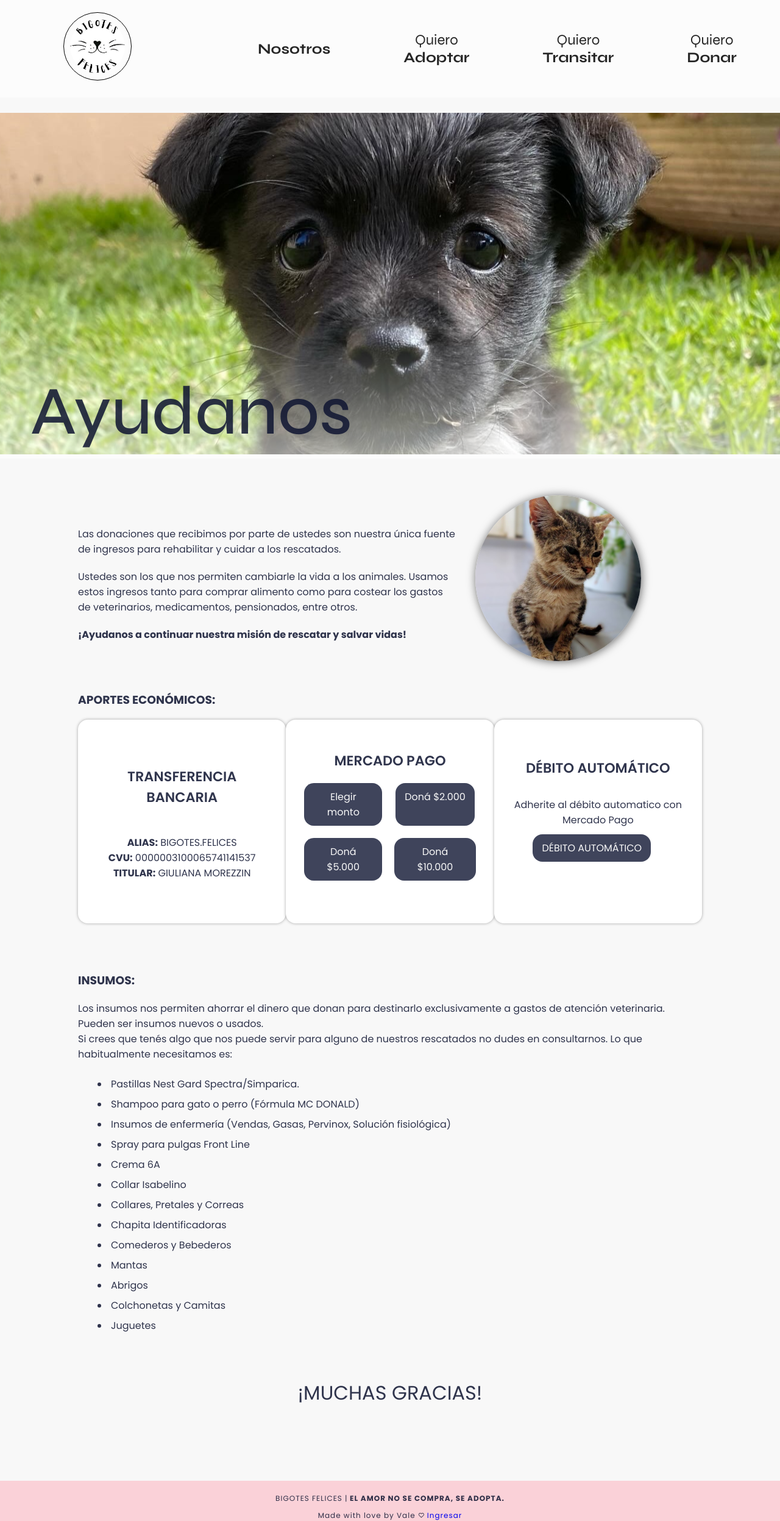
After one commit to DonMaggio/PerritosPage, a Django app: template perritos_app/templates/dona.html in a window 1280 px wide. The commit adds this page. Shown: the whole page at 61% size. Run offline with Django 5.2, Linux system fonts and the light colour scheme; the template is opened without the code that fills it, so the values that code supplies are empty.

Commit message:
se completan templates

```diff
--- a/perritos_app/static/css/adopta.css
+++ b/perritos_app/static/css/adopta.css
@@ -70,6 +70,7 @@
 .rescatado-img{
     max-height: 50vh;
     width: 20vw;
+    aspect-ratio: 2 / 3;
     border-radius: 15px;
     object-fit: cover;
     box-shadow: 0px 0px 10px #0009;
--- /dev/null
+++ b/perritos_app/static/css/dona.css
@@ -0,0 +1,153 @@
+
+/* ---- DONA ---- */
+
+p{
+    padding-top: 20px;
+}
+
+.dona{
+    container-name: adopta;
+    container-type: inline-size;
+    display: flex;
+    flex-direction: column;
+    align-content: center;
+    margin-bottom: 100px;
+}
+
+.dona__header{
+    margin-top: 10rem;
+    height: 10%;
+    position: relative;
+    overflow: hidden;
+
+}
+
+.dona__header-img{
+    height: 70vh;
+    width: 100%;
+    object-fit: cover;
+
+}
+
+.dona__header-capa{
+    position: absolute; /* Posiciona la capa sobre la imagen */
+    top: 0; /* Alinea al borde superior */
+    left: 0; /* Alinea al borde izquierdo */
+    right: 0; /* Alinea al borde derecho */
+    bottom: 0; /* Alinea al borde inferior */
+    background:linear-gradient(to bottom, #ffffff00 60%, #ffffff99 100%)
+
+}
+
+.dona__header h1{
+    margin: 0;
+    position: absolute;
+    bottom: 10px; /* Distancia desde el borde inferior */
+    left: 50px; /* Distancia desde el borde izquierdo */
+    font-size: 7rem; /* Tamaño de la fuente */
+    font-family: 'syne', sans-serif;
+    font-weight: 500;
+    color: #101632dd;
+}
+
+
+.dona__presentacion{
+    padding-top: 60px;
+    padding-right: 100px;
+    margin: auto;
+    width: 80%;
+    display: flex;
+    flex-direction: row-reverse;
+    gap: 30px;
+    align-items: center;
+}
+
+.dona__presentacion img{
+    height: 17rem;
+    object-fit: cover;
+    border-radius: 50%;
+    box-shadow: 1px 1px 15px #0009;
+}
+
+.dona__titulo{
+    padding: 30px 0;
+    margin: auto;
+    width: 80%;
+}
+
+.dona__titulo p{
+    padding: 0;
+}
+
+.dona__opciones{
+    display: flex;
+    flex-direction: row;
+    justify-content: space-around;
+}
+
+.dona__opcion{
+    width: 380px;
+    display: flex;
+    flex-direction: column;
+    background-color: white;
+    padding: 50px 30px 70px 30px;
+    border-radius: 16px;
+    box-shadow: 0px 0px 5px #0005;
+    text-align: center;
+}
+
+.dona__opcion h4{
+    font-size: 1.4rem;
+    font-weight: 600;
+    padding-bottom: 20px;
+    margin: auto;
+}
+
+.dona__opcion-da{
+    padding-bottom: 30px;
+}
+
+
+.dona__button{
+    margin: auto;
+    display: grid;
+    grid-template-columns: repeat(2, auto);
+    grid-template-rows: repeat(2, auto);
+    gap: 20px;
+    padding: 0px
+}
+
+.dona__button a{
+    display: inline-block;
+    margin: 0 auto;
+    padding: 10px 15px; /* Espaciado interno */
+    background-color: #101632cc; /* Color de fondo */
+    color: #f8f8f8;
+    font-weight: 400;
+    font-size: 1rem;
+    text-decoration: none; /* Quita el subrayado */
+    border-radius: 16px; /* Bordes redondeados */
+    border: none; /* Sin borde */
+}
+
+.dona__button a:hover{
+    background-color: #fd819577 ;
+    color: inherit;
+}
+.dona__aclaracion, .dona__aclaracion p{
+    padding: 10px;
+    text-align: center;
+    font-size: 2rem;
+}
+
+.dona__insumos-lista{
+    padding: 20px 50px;
+}
+
+.dona__insumos-lista li{
+    padding: 4px;
+}
+
+
+
+/* ---- END DONA ---- */
--- a/perritos_app/static/css/nav.css
+++ b/perritos_app/static/css/nav.css
@@ -186,11 +186,19 @@ a{
 
 }
 
-.footer p{
+.footer p, .footerlogout{
     padding-top: 10px;
     margin: auto;
-    font-size: 0.8rem;
+    font-size: 0.75rem;
     letter-spacing: 1px;
+    white-space: nowrap;
+    display: inline-block;
+}
+
+.footerlogout, .footerform{
+    display: inline-block;
+    padding: 0;
+    margin: auto;
 }
 
 .footer-text1{
@@ -201,5 +209,5 @@ a{
 
 .iconfooter{
     width: .9em;
-    height: .8em;
+    height: .75em;
 }
--- /dev/null
+++ b/perritos_app/templates/dona.html
@@ -0,0 +1,84 @@
+{% extends 'nav.html' %}
+{% csrf_token %}
+
+{% block extra_meta %}<meta name="csrf-token" content="{% csrf_token %}">{% endblock %}
+
+{% block title %} B.F. - Doná {% endblock %}
+
+{% block extra_css %}
+{% load static %}
+<link rel="stylesheet" href="{% static 'css/dona.css' %}">  <!-- CSS específico para main.html -->
+{% endblock %}
+
+{% block content %}
+<main class="dona">
+    <div class="dona__container">
+        <div class="dona__header">
+            <img src="../static/images/perro7.jpg" alt="Foto de Perra" class="dona__header-img">
+            <div class="dona__header-capa"></div>
+            <h1>Ayudanos</h1>
+        </div>
+        <div class="dona__presentacion">
+            <img src="../static/images/gato3.jpg" alt="Perro cachorro">
+            <div>
+                <p>Las donaciones que recibimos por parte de ustedes son nuestra única fuente de ingresos para rehabilitar y cuidar a los rescatados.</p>
+                <p>Ustedes son los que nos permiten cambiarle la vida a los animales. Usamos estos ingresos tanto para comprar alimento como para costear los gastos de veterinarios, medicamentos, pensionados, entre otros.</p>
+                <p><b>¡Ayudanos a continuar nuestra misión de rescatar y salvar vidas! </b></p>
+            </div>
+        </div>
+        <div class="dona__titulo">
+            <h3>APORTES ECONÓMICOS:</h3>
+            <div class="dona__opciones">
+                <div class="dona__opcion">
+                    <h4>TRANSFERENCIA BANCARIA</h4>
+                    <p><b>ALIAS:</b> BIGOTES.FELICES</p>
+                    <p><b>CVU:</b> 0000003100065741141537</p>
+                    <p><b>TITULAR:</b> GIULIANA MOREZZIN</p>
+                </div>
+                <div class="dona__opcion">
+                    <h4>MERCADO PAGO</h4>
+                    <div class="dona__button">
+                        <a href="https://www.mercadopago.com.ar/" target="_blank" rel="noopener noreferrer">Elegir monto</a>
+                        <a href="https://www.mercadopago.com.ar/" target="_blank" rel="noopener noreferrer">Doná $2.000</a>
+                        <a href="https://www.mercadopago.com.ar/" target="_blank" rel="noopener noreferrer">Doná $5.000</a>
+                        <a href="https://www.mercadopago.com.ar/" target="_blank" rel="noopener noreferrer">Doná $10.000</a>
+                    </div>
+                </div>
+                <div class="dona__opcion">
+                    <h4>DÉBITO AUTOMÁTICO</h4>
+                    <p class="dona__opcion-da">Adherite al débito automatico con Mercado Pago</p>
+                    <div class="dona__button">
+                        <a href="https://www.mercadopago.com.ar/" target="_blank" rel="noopener noreferrer">DÉBITO AUTOMÁTICO</a>
+                    </div>
+                </div>
+            </div>
+        </div>
+        <div class="dona__titulo">
+            <h3>INSUMOS:</h3>
+            <p>Los insumos nos permiten ahorrar el dinero que donan para destinarlo exclusivamente a gastos de atención veterinaria. Pueden ser insumos nuevos o usados. <br>
+            Si crees que tenés algo que nos puede servir para alguno de nuestros rescatados no dudes en consultarnos. Lo que habitualmente necesitamos es:
+            </p>
+            <ul class="dona__insumos-lista">
+                <li>Pastillas Nest Gard Spectra/Simparica.</li>
+                <li>Shampoo para gato o perro (Fórmula MC DONALD)</li>
+                <li>Insumos de enfermería (Vendas, Gasas, Pervinox, Solución fisiológica)</li>
+                <li>Spray para pulgas Front Line</li>
+                <li>Crema 6A</li>
+                <li>Collar Isabelino</li>
+                <li>Collares, Pretales y Correas</li>
+                <li>Chapita Identificadoras</li>
+                <li>Comederos y Bebederos</li>
+                <li>Mantas</li>
+                <li>Abrigos</li>
+                <li>Colchonetas y Camitas</li>
+                <li>Juguetes</li>
+            </ul>
+        </div>
+
+        <div class="dona__aclaracion">
+            <p>¡MUCHAS GRACIAS!</p>
+        </div>
+    </div>
+</main>
+
+{% endblock %}
--- a/perritos_app/templates/nav.html
+++ b/perritos_app/templates/nav.html
@@ -20,7 +20,8 @@
             <input type="checkbox" class="header__checkbox" id="open-menu">
             <label for="open-menu"  class="header__open-nav-button" role="button"><svg xmlns="http://www.w3.org/2000/svg" height="46px" viewBox="0 -960 960 960" width="46px" fill="#5f6368"><path d="M120-240v-80h720v80H120Zm0-200v-80h720v80H120Zm0-200v-80h720v80H120Z"/></svg></label>
             <div class="header__logo-container">
-                <img class="header__logo-img" src= '../static/images/bigotes.jpg' alt="Logo de Bigotes Felices">
+                {% load static %}
+                <img class="header__logo-img" src= '{% static 'images/bigotes.jpg' %}' alt="Logo de Bigotes Felices">
             </div>
             <nav class="header__nav">
                 <ul class="header__nav-list">
@@ -42,7 +43,15 @@
     <footer>
         <div class="footer">
             <p> BIGOTES FELICES |<span class="footer-text1"> EL AMOR NO SE COMPRA, SE ADOPTA.</span></p>
-            <p class="footer-text2">Made with love by Vale <svg xmlns="http://www.w3.org/2000/svg" viewBox="0 0 512 512" class="icon iconfooter" aria-hidden="true" focusable="false"><!--!Font Awesome Free 6.5.2 by @fontawesome - https://fontawesome.com License - https://fontawesome.com/license/free Copyright 2024 Fonticons, Inc.--><path fill="currentColor" d="M225.8 468.2l-2.5-2.3L48.1 303.2C17.4 274.7 0 234.7 0 192.8v-3.3c0-70.4 50-130.8 119.2-144C158.6 37.9 198.9 47 231 69.6c9 6.4 17.4 13.8 25 22.3c4.2-4.8 8.7-9.2 13.5-13.3c3.7-3.2 7.5-6.2 11.5-9c0 0 0 0 0 0C313.1 47 353.4 37.9 392.8 45.4C462 58.6 512 119.1 512 189.5v3.3c0 41.9-17.4 81.9-48.1 110.4L288.7 465.9l-2.5 2.3c-8.2 7.6-19 11.9-30.2 11.9s-22-4.2-30.2-11.9zM239.1 145c-.4-.3-.7-.7-1-1.1l-17.8-20c0 0-.1-.1-.1-.1c0 0 0 0 0 0c-23.1-25.9-58-37.7-92-31.2C81.6 101.5 48 142.1 48 189.5v3.3c0 28.5 11.9 55.8 32.8 75.2L256 430.7 431.2 268c20.9-19.4 32.8-46.7 32.8-75.2v-3.3c0-47.3-33.6-88-80.1-96.9c-34-6.5-69 5.4-92 31.2c0 0 0 0-.1 .1s0 0-.1 .1l-17.8 20c-.3 .4-.7 .7-1 1.1c-4.5 4.5-10.6 7-16.9 7s-12.4-2.5-16.9-7z"/></svg> <a href="{% url 'login' %}">Ingresá</a></p>
+            <p class="footer-text2">Made with love by Vale <svg xmlns="http://www.w3.org/2000/svg" viewBox="0 0 512 512" class="icon iconfooter" aria-hidden="true" focusable="false"><!--!Font Awesome Free 6.5.2 by @fontawesome - https://fontawesome.com License - https://fontawesome.com/license/free Copyright 2024 Fonticons, Inc.--><path fill="currentColor" d="M225.8 468.2l-2.5-2.3L48.1 303.2C17.4 274.7 0 234.7 0 192.8v-3.3c0-70.4 50-130.8 119.2-144C158.6 37.9 198.9 47 231 69.6c9 6.4 17.4 13.8 25 22.3c4.2-4.8 8.7-9.2 13.5-13.3c3.7-3.2 7.5-6.2 11.5-9c0 0 0 0 0 0C313.1 47 353.4 37.9 392.8 45.4C462 58.6 512 119.1 512 189.5v3.3c0 41.9-17.4 81.9-48.1 110.4L288.7 465.9l-2.5 2.3c-8.2 7.6-19 11.9-30.2 11.9s-22-4.2-30.2-11.9zM239.1 145c-.4-.3-.7-.7-1-1.1l-17.8-20c0 0-.1-.1-.1-.1c0 0 0 0 0 0c-23.1-25.9-58-37.7-92-31.2C81.6 101.5 48 142.1 48 189.5v3.3c0 28.5 11.9 55.8 32.8 75.2L256 430.7 431.2 268c20.9-19.4 32.8-46.7 32.8-75.2v-3.3c0-47.3-33.6-88-80.1-96.9c-34-6.5-69 5.4-92 31.2c0 0 0 0-.1 .1s0 0-.1 .1l-17.8 20c-.3 .4-.7 .7-1 1.1c-4.5 4.5-10.6 7-16.9 7s-12.4-2.5-16.9-7z"/></svg>
+            {% if user.username %}
+            {% csrf_token %}
+                <form method="POST" action="{% url 'logout' %}" class="footerform"><button type="submit" class="footerlogout">Logout</button></form>
+            {% else %}
+                <a href="{% url 'login' %}">Ingresar</a>
+
+            {% endif %}
+            </p>
         </div>
     </footer>
     {% endblock %}
--- a/perritos_app/templates/perritos_list.html
+++ b/perritos_app/templates/perritos_list.html
@@ -20,9 +20,10 @@
         </div>
         <div class="adopta__rescatados">
             {% for perro in perros %}
+
             <button class="rescatado-container" data-item-id="{{ perro.id }}" onclick= "redirectToItem('{{ perro.id }}')">
-                {% if perro.fotos %}
-                    <img src="{{ perro.fotos.imagen }}" class="rescatado-img">
+                {% if perro.primera_foto %}
+                    <img src="{{perro.primera_foto.imagen}}" class="rescatado-img">
                 {% else %}
                     <img src="../static/images/perro2.jpg" class="rescatado-img">  {# Imagen predeterminada si no hay fotos #}
                 {% endif %}
```
Also changed, not shown: perritos_app/static/css/create.css (added, +107 -0 lines), perritos_app/static/css/detail.css (+62 -12 lines), perritos_app/static/css/transita.css (added, +106 -0 lines), perritos_app/static/js/create.js (added, +12 -0 lines), perritos_app/templates/perrito_create.html (+40 -3 lines), perritos_app/templates/perrito_detail.html (+28 -42 lines), perritos_app/templates/transita.html (added, +57 -0 lines), db.sqlite3, media/perritos_app/images/perro3.jpg (added).
